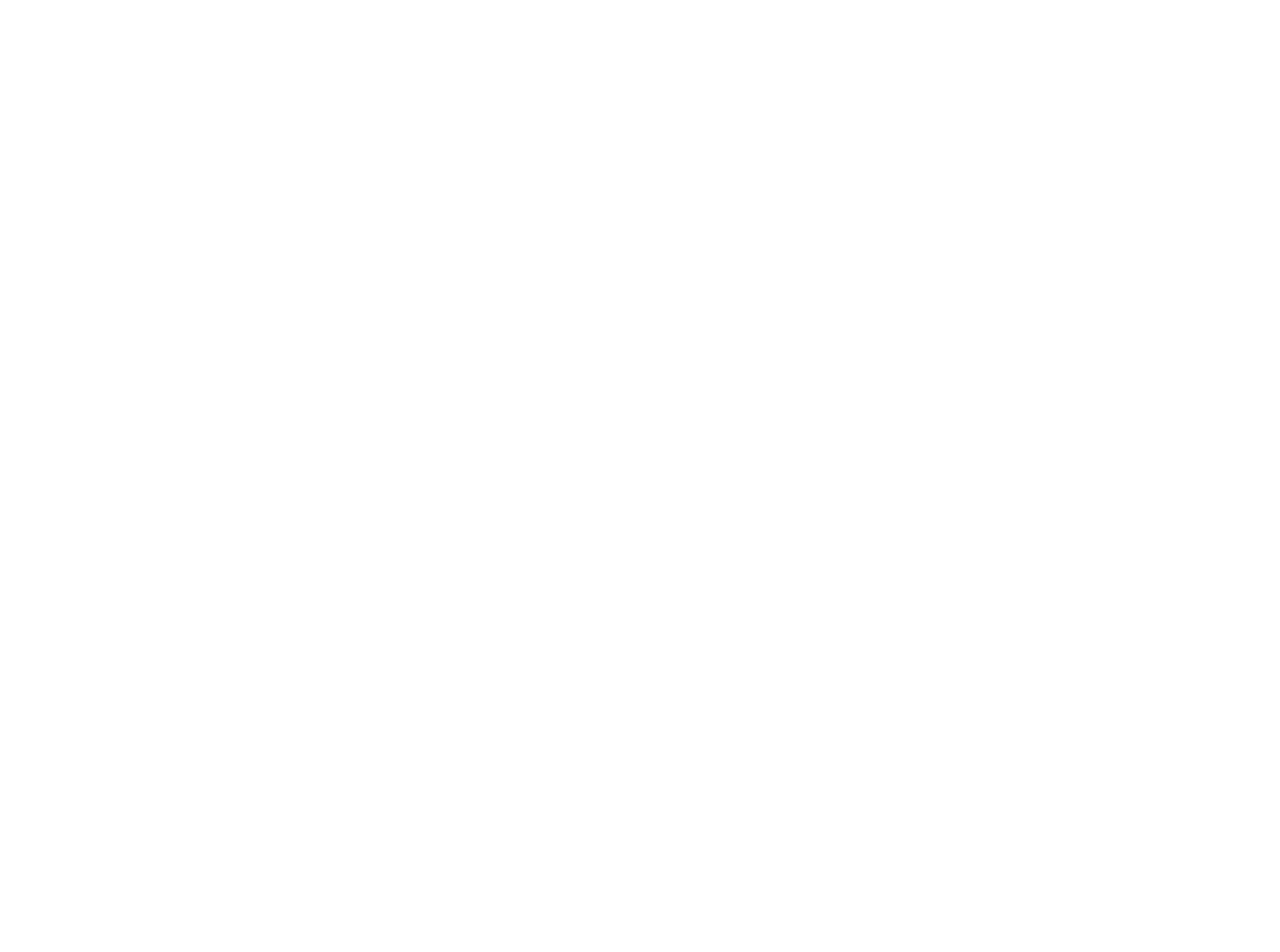
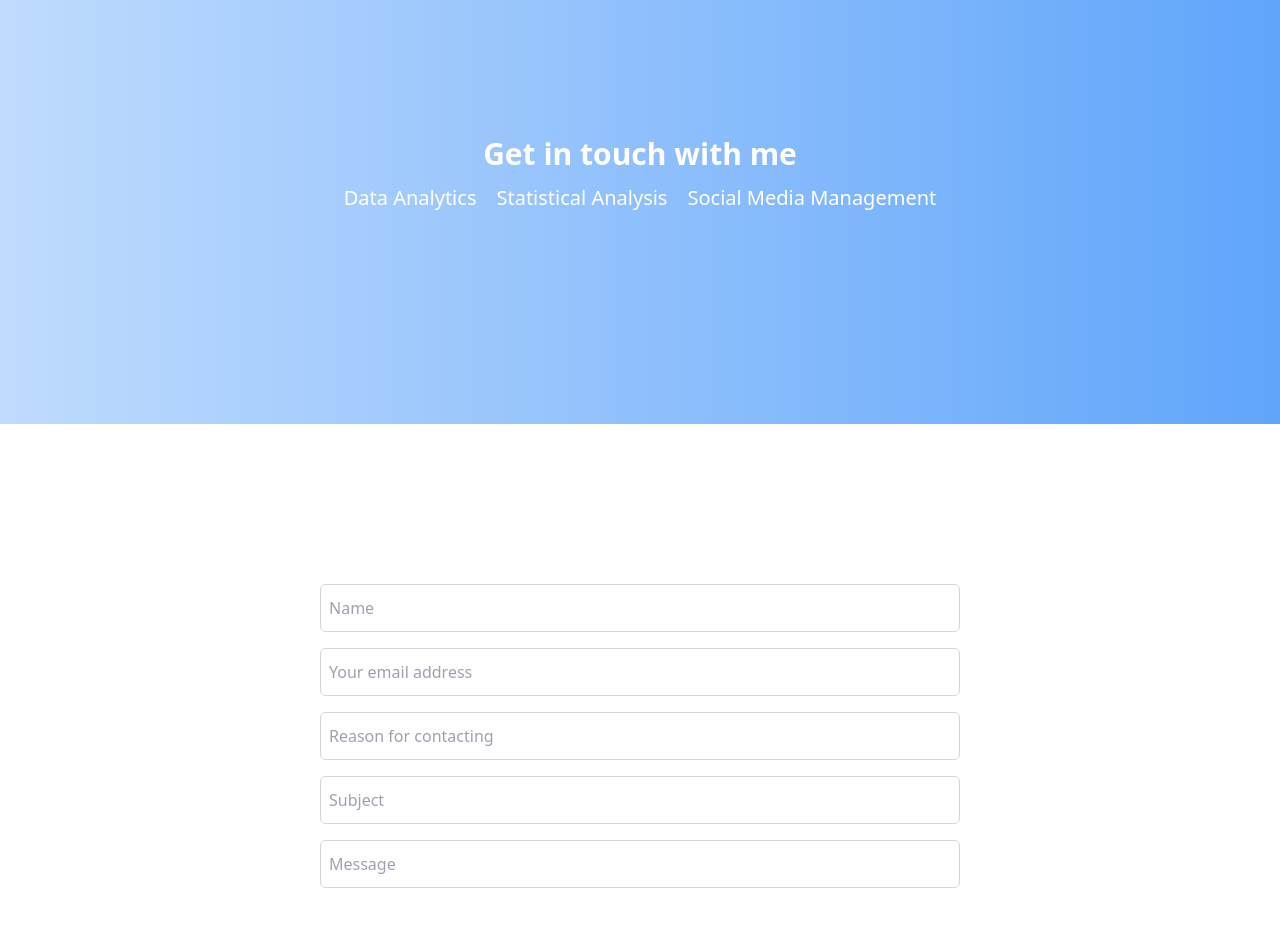
Before and after one commit to rreay724/andreas-website, a Next.js app: page /contact in a window 1280 px wide. Shown: the part 120-1072 px from the top of the page. Before the commit the page ends 800 px from the top, so only its background shows below. Built offline with nearby package versions, Linux system fonts and the light colour scheme.

Commit message:
contact page

```diff
--- a/components/Footer.js
+++ b/components/Footer.js
@@ -33,7 +33,7 @@
       </div>
       <div className="md:w-72 md:ml-20 pt-3 md:pt-0 px-3 md:px-0">
         <h2 className="font-semibold text-white text-lg">Follow Me</h2>
-        <p className="text-gray-500 pt-5">Connect with me on LinkedIn.</p>
+        <p className="text-gray-500 pt-5">Connect with me.</p>
         <div className="text-white pt-5">
           <BsLinkedin
             className="cursor-pointer"
--- a/components/Header.js
+++ b/components/Header.js
@@ -33,11 +33,11 @@
         >
           CONTACT
         </p>
-        <div>
+        {/* <div>
           <p className="cursor-pointer hover:text-white hover:bg-blue-500 text-blue-300 transition transform duration-300 ease-in-out border border-blue-500 rounded-full py-1 px-2">
             RESUME
           </p>
-        </div>
+        </div> */}
       </div>
       <div className="lg:hidden absolute right-5">
         <MenuIcon
@@ -77,9 +77,9 @@
           >
             CONTACT
           </p>
-          <p className="cursor-pointer hover:text-gray-500 transition transform duration-300 ease-in-out">
+          {/* <p className="cursor-pointer hover:text-gray-500 transition transform duration-300 ease-in-out">
             RESUME
-          </p>
+          </p> */}
         </div>
       </div>
     </div>
--- a/pages/contact.js
+++ b/pages/contact.js
@@ -1,12 +1,66 @@
-import { Header } from "../components/index";
+import { Header, Footer } from "../components/index";
 
 function contact() {
   return (
-    <div>
+    <div className="">
       <header className="sticky top-0 z-50">
         <Header />
       </header>
-      CONTACT PAGE
+      <main>
+        <div className="bg-gradient-to-l from-blue-400 to-blue-200 h-[30rem] ">
+          <div className="text-center pt-48">
+            <h1 className="text-white font-semibold text-3xl">
+              Get in touch with me
+            </h1>
+            <div className="flex space-x-5 text-white text-xl justify-center pt-3">
+              <h2>Data Analytics</h2>
+              <h2>Statistical Analysis</h2>
+              <h2>Social Media Management</h2>
+            </div>
+          </div>
+        </div>
+        <form className="text-center py-40">
+          <div className="space-y-4">
+            <div>
+              <input
+                placeholder="Name"
+                className="border border-gray-300 rounded-md h-12 w-[20rem] md:w-[40rem] text-md px-2"
+                type="text"
+              />
+            </div>
+            <div>
+              <input
+                placeholder="Your email address"
+                className="border border-gray-300 rounded-md  h-12  w-[20rem] md:w-[40rem] text-md px-2"
+                type="text"
+              />
+            </div>
+            <div>
+              <input
+                placeholder="Reason for contacting"
+                className="border border-gray-300 rounded-md  h-12 w-[20rem] md:w-[40rem] text-md px-2"
+                type="text"
+              />
+            </div>
+            <div>
+              <input
+                placeholder="Subject"
+                className="border border-gray-300 rounded-md h-12  w-[20rem] md:w-[40rem] text-md px-2"
+                type="text"
+              />
+            </div>
+            <div>
+              <input
+                placeholder="Message"
+                className="border border-gray-300 rounded-md  h-12 w-[20rem] md:w-[40rem] text-md px-2"
+                type="text"
+              />
+            </div>
+          </div>
+        </form>
+      </main>
+
+      <Footer />
     </div>
   );
 }
```
